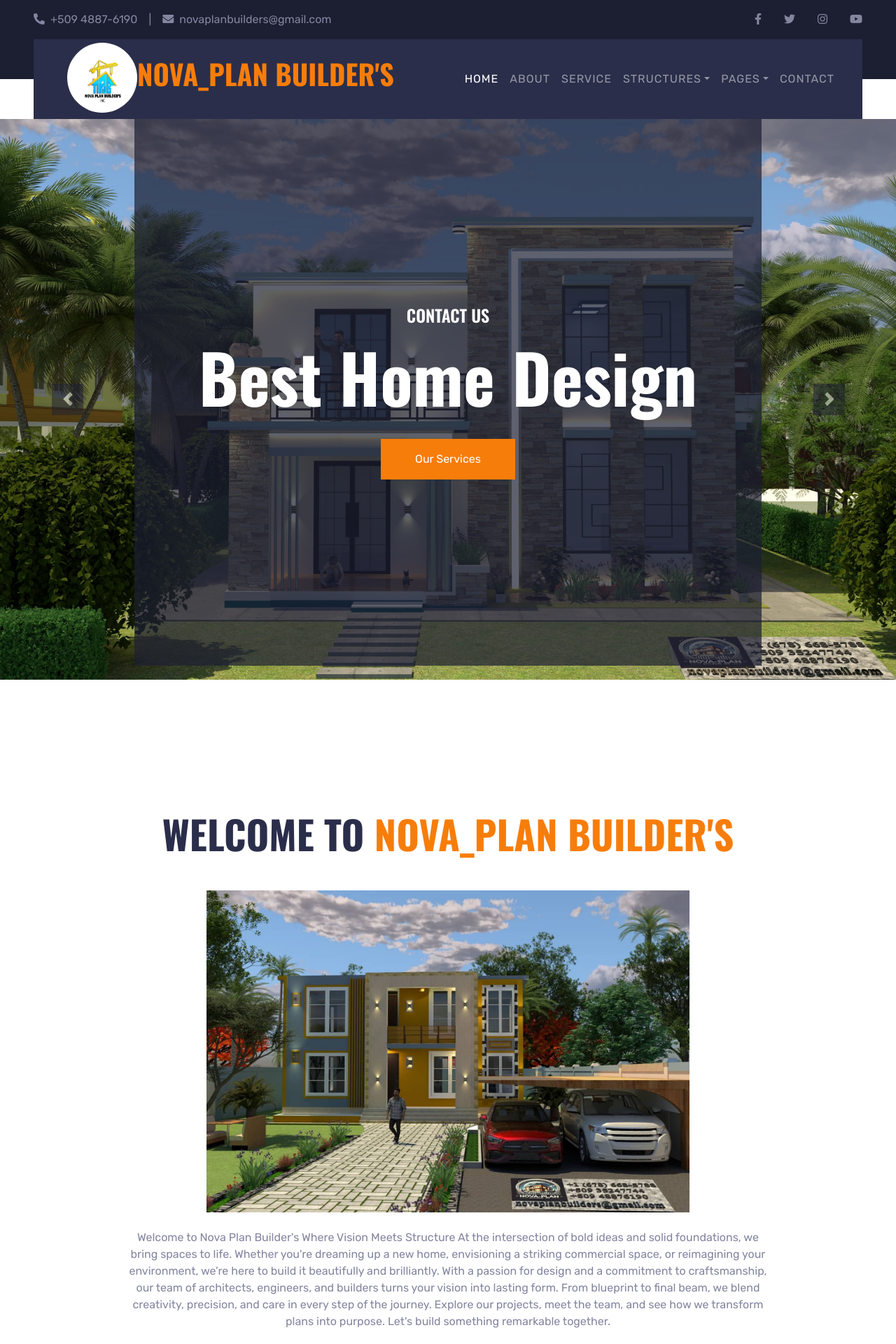
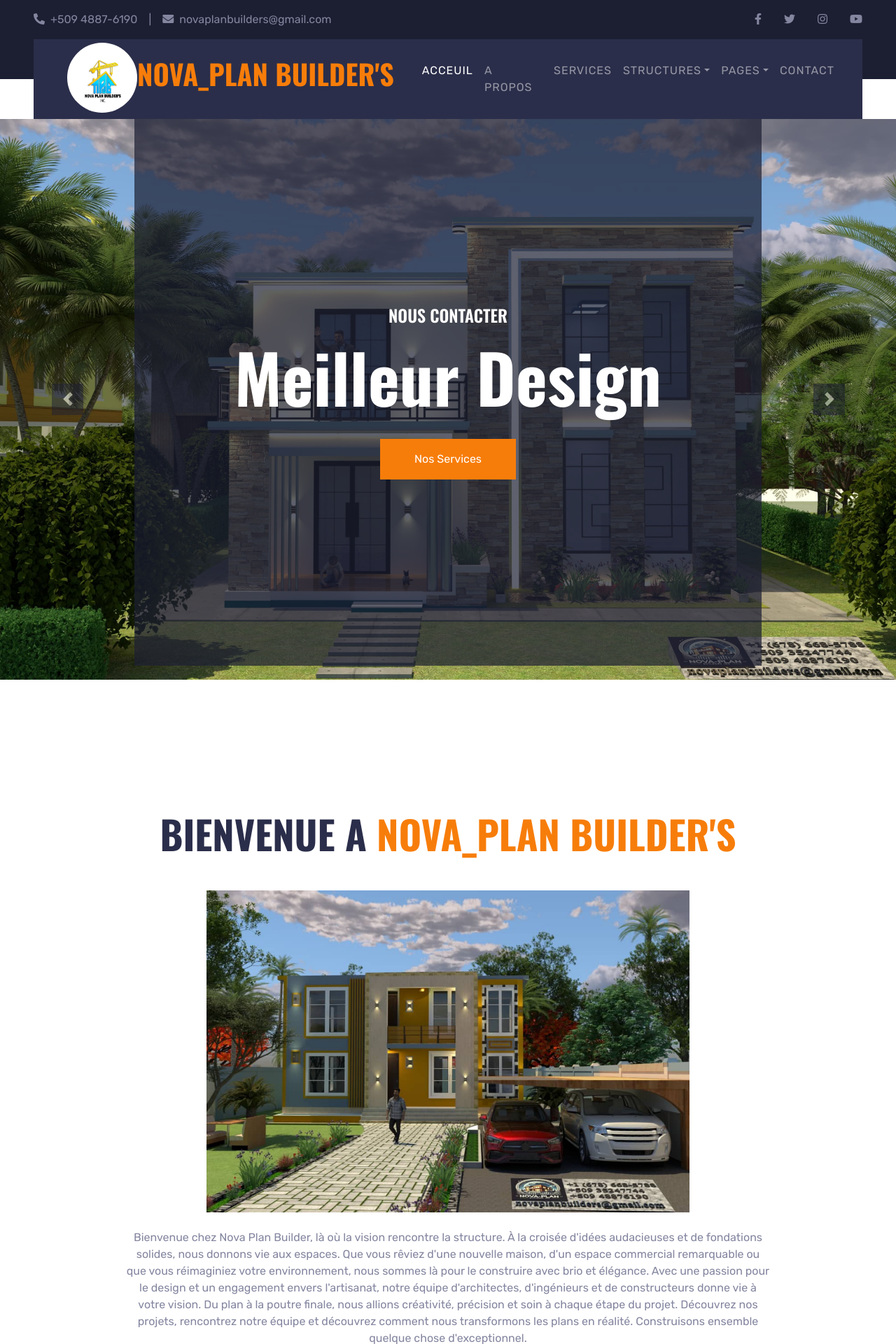
Before and after one commit to Francklin509/Nova_Plan_App, a Django app: page / in a window 1280 px wide. Shown: the top 1920 px of the page at 70% size. Run offline with Django 3.2, Linux system fonts and the light colour scheme; some libraries are stand-ins or nearby versions.

Commit message:
To french

```diff
--- a/Nova_Plan_App/settings.py
+++ b/Nova_Plan_App/settings.py
@@ -31,7 +31,7 @@ SECRET_KEY = 'django-insecure-jp!n#4mq!oaq=0&+_k$$_5aj-!d6j9g-@l-%ivp4=&ikfjl1ty
 # SECURITY WARNING: don't run with debug turned on in production!
 DEBUG = True
 
-ALLOWED_HOSTS = []
+ALLOWED_HOSTS = ['nova-plan-builders.onrender.com']
 
 # Application definition
 
--- a/templates/homepage.html
+++ b/templates/homepage.html
@@ -12,9 +12,9 @@
         <img class="w-100" src="static/image/plan01.jpeg" alt="Image" style="height: 100%; object-fit: cover;">
                 <div class="carousel-caption d-flex flex-column align-items-center justify-content-center">
                     <div class="p-3" style="max-width: 900px;">
-                        <h4 class="text-white text-uppercase mb-md-3">Contact Us</h4>
-                        <h1 class="display-1 text-white mb-md-4">Best Home Design</h1>
-                        <a href="services" class="btn btn-primary py-md-3 px-md-5 mt-2">Our Services</a>
+                        <h4 class="text-white text-uppercase mb-md-3"> Nous Contacter</h4>
+                        <h1 class="display-1 text-white mb-md-4">Meilleur Design</h1>
+                        <a href="services" class="btn btn-primary py-md-3 px-md-5 mt-2">Nos Services</a>
                     </div>
                 </div>
             </div>
@@ -22,12 +22,12 @@
                 <img class="w-100" src="static/image/plan01.jpeg" alt="Image">
                 <div class="carousel-caption d-flex flex-column align-items-center justify-content-center">
                     <div class="p-3" style="max-width: 900px;">
-                        <h4 class="text-white text-uppercase mb-md-3">Contact Us</h4>
-                        <h1 class="display-1 text-white mb-md-4">Best Price For Your Quote</h1>
+                        <h4 class="text-white text-uppercase mb-md-3">Nous Contacter</h4>
+                        <h1 class="display-1 text-white mb-md-4">Meilleur Prix</h1>
                          {% if user.is_authenticated %}
                         <a href="/services" class="btn btn-primary py-md-3 px-md-5 mt-2">Our Services</a>
                         {% else %}
-                        <a href="/login?next=/users" class="btn btn-primary py-md-3 px-md-5 mt-2">Our Services</a>
+                        <a href="/login?next=/users" class="btn btn-primary py-md-3 px-md-5 mt-2">Nos Services</a>
                         {% endif %}
                     </div>
                 </div>
@@ -49,17 +49,17 @@
     <!-- About Start -->
     <div class="container-fluid py-5">
         <div class="container pt-5 pb-3">
-            <h1 class="display-4 text-uppercase text-center mb-5">Welcome To <span class="text-primary">Nova_Plan Builder's</span></h1>
+            <h1 class="display-4 text-uppercase text-center mb-5">Bienvenue a <span class="text-primary">Nova_Plan Builder's</span></h1>
             <div class="row justify-content-center">
                 <div class="col-lg-10 text-center">
                     <img class="w-75 mb-4" src="static/image/plan002.jpg" alt="">
-                    <p>Welcome to Nova Plan Builder's Where Vision Meets Structure
+                    <p>Bienvenue chez Nova Plan Builder, là où la vision rencontre la structure.
 
-At the intersection of bold ideas and solid foundations, we bring spaces to life. Whether you're dreaming up a new home, envisioning a striking commercial space, or reimagining your environment, we’re here to build it beautifully and brilliantly.
+À la croisée d'idées audacieuses et de fondations solides, nous donnons vie aux espaces. Que vous rêviez d'une nouvelle maison, d'un espace commercial remarquable ou que vous réimaginiez votre environnement, nous sommes là pour le construire avec brio et élégance.
 
-With a passion for design and a commitment to craftsmanship, our team of architects, engineers, and builders turns your vision into lasting form. From blueprint to final beam, we blend creativity, precision, and care in every step of the journey.
+Avec une passion pour le design et un engagement envers l'artisanat, notre équipe d'architectes, d'ingénieurs et de constructeurs donne vie à votre vision. Du plan à la poutre finale, nous allions créativité, précision et soin à chaque étape du projet.
 
-Explore our projects, meet the team, and see how we transform plans into purpose. Let's build something remarkable together.</p>
+Découvrez nos projets, rencontrez notre équipe et découvrez comment nous transformons les plans en réalité. Construisons ensemble quelque chose d'exceptionnel.</p>
                 </div>
             </div>
             <div class="row mt-3">
@@ -76,7 +76,7 @@ Explore our projects, meet the team, and see how we transform plans into purpose
                         <div class="d-flex align-items-center justify-content-center flex-shrink-0 bg-primary ml-n4 mr-4" style="width: 100px; height: 100px;">
                             <i class="fa fa-2x fa-home text-secondary"></i>
                         </div>
-                        <h4 class="text-light text-uppercase m-0">Booking for your Architechture at Anytime</h4>
+                        <h4 class="text-light text-uppercase m-0">Contactez nous pour votre Architecture, quand vous voulez</h4>
                     </div>
                 </div>
                 <div class="col-lg-4 mb-2">
@@ -84,7 +84,7 @@ Explore our projects, meet the team, and see how we transform plans into purpose
                         <div class="d-flex align-items-center justify-content-center flex-shrink-0 bg-primary ml-n4 mr-4" style="width: 100px; height: 100px;">
                             <i class="fa fa-2x fa-map-marker-alt text-secondary"></i>
                         </div>
-                        <h4 class="text-uppercase m-0">Available Anywhere</h4>
+                        <h4 class="text-uppercase m-0">Disponible Partout</h4>
                     </div>
                 </div>
             </div>
@@ -96,7 +96,7 @@ Explore our projects, meet the team, and see how we transform plans into purpose
     <!-- Services Start -->
     <div class="container-fluid py-5">
         <div class="container pt-5 pb-3">
-            <h1 class="display-4 text-uppercase text-center mb-5">Our Services</h1>
+            <h1 class="display-4 text-uppercase text-center mb-5">Nos Services</h1>
             <div class="row">
                 <div class="col-lg-4 col-md-6 mb-2">
                     <div class="service-item d-flex flex-column justify-content-center px-4 mb-4">
@@ -107,7 +107,7 @@ Explore our projects, meet the team, and see how we transform plans into purpose
                             <h1 class="display-2 text-white mt-n2 m-0">01</h1>
                         </div>
                         <h4 class="text-uppercase mb-3">Architechture</h4>
-                        <p class="m-0">Architecture is more than the structure it’s the story it tells, the feeling it evokes, and the lives it shapes. At Nova Plan Builder's, we believe that exceptional design emerges from the perfect balance of form and function, art and engineering, imagination and reality.</p>
+                        <p class="m-0">L'architecture est bien plus qu'une structure : c'est l'histoire qu'elle raconte, les sentiments qu'elle évoque et les vies qu'elle façonne. Chez Nova Plan Builder, nous sommes convaincus qu'un design exceptionnel naît de l'équilibre parfait entre forme et fonction, art et ingénierie, imagination et réalité.</p>
                     </div>
                 </div>
                 <div class="col-lg-4 col-md-6 mb-2">
@@ -118,8 +118,8 @@ Explore our projects, meet the team, and see how we transform plans into purpose
                             </div>
                             <h1 class="display-2 text-white mt-n2 m-0">02</h1>
                         </div>
-                        <h4 class="text-uppercase mb-3">Quote</h4>
-                        <p class="m-0">Let’s Design Your Vision Ready to turn concept into creation? Whether you're planning a sleek residential build, a dynamic commercial space, or a bespoke renovation, our architectural team is here to guide you from idea to execution.</p>
+                        <h4 class="text-uppercase mb-3">Devis</h4>
+                        <p class="m-0">Concevons votre vision ! Prêt à concrétiser votre projet ? Que vous envisagiez une construction résidentielle élégante, un espace commercial dynamique ou une rénovation sur mesure, notre équipe d'architectes est là pour vous accompagner de l'idée à la réalisation.</p>
                     </div>
                 </div>
                 <div class="col-lg-4 col-md-6 mb-2">
@@ -130,8 +130,8 @@ Explore our projects, meet the team, and see how we transform plans into purpose
                             </div>
                             <h1 class="display-2 text-white mt-n2 m-0">03</h1>
                         </div>
-                        <h4 class="text-uppercase mb-3">Area Inspection</h4>
-                        <p class="m-0">Before any groundbreaking begins, a solid foundation starts with knowledge. Our Area Inspection Services provide an in depth analysis of your project site evaluating terrain, topography, zoning regulations, and potential design challenges.</p>
+                        <h4 class="text-uppercase mb-3">Etude terrain</h4>
+                        <p class="m-0">Avant tout début de chantier, une base solide repose sur la connaissance. Nos services d'inspection de zone fournissent une analyse approfondie du site de votre projet, évaluant le terrain, la topographie, les réglementations de zonage et les éventuels défis de conception.</p>
                     </div>
                 </div>
                 <div class="col-lg-4 col-md-6 mb-2">
@@ -142,8 +142,8 @@ Explore our projects, meet the team, and see how we transform plans into purpose
                             </div>
                             <h1 class="display-2 text-white mt-n2 m-0">04</h1>
                         </div>
-                        <h4 class="text-uppercase mb-3">Plan Conception</h4>
-                        <p class="m-0">Every great structure starts with a powerful idea and the right plan brings that idea to life. Our Plan Conception Services transform your goals into comprehensive, actionable design strategies that serve as the blueprint for success.</p>
+                        <h4 class="text-uppercase mb-3"> Conception Plan</h4>
+                        <p class="m-0">Toute grande structure naît d'une idée puissante, et un plan adapté lui donne vie. Nos services de conception transforment vos objectifs en stratégies de conception complètes et concrètes, gages de réussite.</p>
                     </div>
                 </div>
                 <div class="col-lg-4 col-md-6 mb-2">
@@ -154,8 +154,8 @@ Explore our projects, meet the team, and see how we transform plans into purpose
                             </div>
                             <h1 class="display-2 text-white mt-n2 m-0">05</h1>
                         </div>
-                        <h4 class="text-uppercase mb-3">Home Restauration</h4>
-                        <p class="m-0">Your home has a story and we’re here to help restore it with care, precision, and artistry. Whether it’s preserving historical charm or modernizing for today’s lifestyle, our Home Restoration Services bring craftsmanship and character together in perfect harmony.</p>
+                        <h4 class="text-uppercase mb-3">Restauration</h4>
+                        <p class="m-0">Votre maison a une histoire et nous sommes là pour la restaurer avec soin, précision et savoir-faire. Qu'il s'agisse de préserver le charme historique ou de moderniser votre maison pour l'adapter au style de vie actuel, nos services de restauration allient savoir-faire et caractère en parfaite harmonie.</p>
                     </div>
                 </div>
                 <div class="col-lg-4 col-md-6 mb-2">
@@ -166,8 +166,8 @@ Explore our projects, meet the team, and see how we transform plans into purpose
                             </div>
                             <h1 class="display-2 text-white mt-n2 m-0">06</h1>
                         </div>
-                        <h4 class="text-uppercase mb-3">Modern Constrution</h4>
-                        <p class="m-0">Today Innovation is at the heart of everything we build. Our Modern Construction Services combine cutting edge technology, contemporary design, and sustainable practices to create spaces that are not just built for today but designed for the future.</p>
+                        <h4 class="text-uppercase mb-3"> Constrution Moderne</h4>
+                        <p class="m-0">Aujourd'hui, l'innovation est au cœur de tout ce que nous construisons. Nos services de construction modernes allient technologie de pointe, design contemporain et pratiques durables pour créer des espaces non seulement conçus pour aujourd'hui, mais aussi pour demain.</p>
                     </div>
                 </div>
             </div>
@@ -182,8 +182,8 @@ Explore our projects, meet the team, and see how we transform plans into purpose
             <div class="bg-banner py-5 px-4 text-center">
                 <div class="py-5">
                     <h1 class="display-1 text-uppercase text-primary mb-4"> OFF</h1>
-                    <h1 class="text-uppercase text-light mb-4">Special Offer For New Members</h1>
-                    <p class="mb-4">Only for Sunday from 1st Jan to 30th Jan 2026</p>
+                    <h1 class="text-uppercase text-light mb-4">Offres Speciales pour les nouveaux membre</h1>
+                    <p class="mb-4">De 1er a 30 Janvier 2026</p>
                     <a class="btn btn-primary mt-2 py-3 px-5" href="/users">Register Now</a>
                 </div>
             </div>
@@ -195,48 +195,48 @@ Explore our projects, meet the team, and see how we transform plans into purpose
     <!-- Rent A Car Start -->
     <div class="container-fluid py-5">
         <div class="container pt-5 pb-3">
-            <h1 class="display-4 text-uppercase text-center mb-5">Find Your New Home</h1>
+            <h1 class="display-4 text-uppercase text-center mb-5">Trouvez Votre Nouvelle Maison</h1>
             <div class="row">
                 <div class="col-lg-4 col-md-6 mb-2">
                     <div class="rent-item mb-4">
                         <img class="img-fluid mb-4" src="img/car-rent-1.png" alt="">
-                        <h4 class="text-uppercase mb-4">Wood Structures</h4>
-                        <a class="btn btn-primary px-3" href="">$9.60/Month</a>
+                        <h4 class="text-uppercase mb-4">Structures Bois</h4>
+                        <a class="btn btn-primary px-3" href="">A partir de 00.00$</a>
                     </div>
                 </div>
                 <div class="col-lg-4 col-md-6 mb-2">
                     <div class="rent-item active mb-4">
                         <img class="img-fluid mb-4" src="img/car-rent-2.png" alt="">
-                        <h4 class="text-uppercase mb-4">Metal Structures</h4>
-                        <a class="btn btn-primary px-3" href="">$9.50/Month</a>
+                        <h4 class="text-uppercase mb-4"> Structures Metal</h4>
+                        <a class="btn btn-primary px-3" href="">A partir de 00.00$</a>
                     </div>
                 </div>
                 <div class="col-lg-4 col-md-6 mb-2">
                     <div class="rent-item mb-4">
                         <img class="img-fluid mb-4" src="img/car-rent-3.png" alt="">
-                        <h4 class="text-uppercase mb-4">Parasismics</h4>
-                        <a class="btn btn-primary px-3" href="">$15.00/Month</a>
+                        <h4 class="text-uppercase mb-4">Parasismiques</h4>
+                        <a class="btn btn-primary px-3" href="">A partir de 00.00$</a>
                     </div>
                 </div>
                 <div class="col-lg-4 col-md-6 mb-2">
                     <div class="rent-item mb-4">
                         <img class="img-fluid mb-4" src="img/car-rent-4.png" alt="">
-                        <h4 class="text-uppercase mb-4">Wood Structures</h4>
-                        <a class="btn btn-primary px-3" href="">$99.00/Month</a>
+                        <h4 class="text-uppercase mb-4">Structures Beton</h4>
+                        <a class="btn btn-primary px-3" href="">A partir de 00.00$</a>
                     </div>
                 </div>
                 <div class="col-lg-4 col-md-6 mb-2">
                     <div class="rent-item mb-4">
                         <img class="img-fluid mb-4" src="img/car-rent-5.png" alt="">
-                        <h4 class="text-uppercase mb-4">Wood Structures</h4>
-                        <a class="btn btn-primary px-3" href="">$99.00/Month</a>
+                        <h4 class="text-uppercase mb-4">Structures Mixte</h4>
+                        <a class="btn btn-primary px-3" href="">A partir de 00.00$</a>
                     </div>
                 </div>
                 <div class="col-lg-4 col-md-6 mb-2">
                     <div class="rent-item mb-4">
                         <img class="img-fluid mb-4" src="img/car-rent-6.png" alt="">
-                        <h4 class="text-uppercase mb-4">Wood Structures</h4>
-                        <a class="btn btn-primary px-3" href="">$99.00/Month</a>
+                        <h4 class="text-uppercase mb-4">Nouvelles Structures</h4>
+                        <a class="btn btn-primary px-3" href="">A partir de 00.00$</a>
                     </div>
                 </div>
             </div>
--- a/templates/layout.html
+++ b/templates/layout.html
@@ -1,6 +1,6 @@
 <!DOCTYPE html>
 {% load static %}
-<html lang="en">
+<html lang="fr">
 <head>
     <meta charset="UTF-8">
     <meta name="viewport" content="width=device-width, initial-scale=1.0">
@@ -75,13 +75,13 @@
             </button>
             <div class="collapse navbar-collapse justify-content-between px-3" id="navbarCollapse">
                 <div class="navbar-nav ml-auto py-0">
-                    <a href="/" class="nav-item nav-link active">Home</a>
-                    <a href="/about" class="nav-item nav-link">About</a>
-                    <a href="/service" class="nav-item nav-link">Service</a>
+                    <a href="/" class="nav-item nav-link active">Acceuil</a>
+                    <a href="/about" class="nav-item nav-link">A propos</a>
+                    <a href="/service" class="nav-item nav-link">Services</a>
                     <div class="nav-item dropdown">
                         <a href="#" class="nav-link dropdown-toggle" data-toggle="dropdown">Structures</a>
                         <div class="dropdown-menu rounded-0 m-0">
-                            <a href="wood.html" class="dropdown-item">Wood</a>
+                            <a href="wood.html" class="dropdown-item">Bois</a>
                             <a href="metal.html" class="dropdown-item">Metal</a>
                             <a href="mixte.html" class="dropdown-item">Mixte</a>
                         </div>
@@ -89,7 +89,7 @@
                     <div class="nav-item dropdown">
                         <a href="#" class="nav-link dropdown-toggle" data-toggle="dropdown">Pages</a>
                         <div class="dropdown-menu rounded-0 m-0">
-                            <a href="/team" class="dropdown-item">The Team</a>
+                            <a href="/team" class="dropdown-item">Notre Equipe</a>
                         </div>
                     </div>
                     <a href="/contact" class="nav-item nav-link">Contact</a>
@@ -110,11 +110,11 @@
       <div class="container-fluid bg-secondary py-5 px-sm-3 px-md-5" style="margin-top: 90px;">
         <div class="row pt-5">
             <div class="col-lg-3 col-md-6 mb-5">
-                <h4 class="text-uppercase text-light mb-4">Get In Touch</h4>
+                <h4 class="text-uppercase text-light mb-4">Entrer en contact</h4>
                 <p class="mb-2"><i class="fa fa-map-marker-alt text-white mr-3"></i>Avenue Cartagena, Les Cayes, Haiti</p>
                 <p class="mb-2"><i class="fa fa-phone-alt text-white mr-3"></i>+509 4887-6190</p>
                 <p><i class="fa fa-envelope text-white mr-3"></i>novaplanbuilders@gmail.com</p>
-                <h6 class="text-uppercase text-white py-2">Follow Us</h6>
+                <h6 class="text-uppercase text-white py-2">Suivez Nous Sur</h6>
                 <div class="d-flex justify-content-start">
                     <a class="btn btn-lg btn-dark btn-lg-square mr-2" href="#"><i class="fab fa-twitter"></i></a>
                     <a class="btn btn-lg btn-dark btn-lg-square mr-2" href="#"><i class="fab fa-facebook-f"></i></a>
@@ -122,7 +122,7 @@
                 </div>
             </div>
             <div class="col-lg-3 col-md-6 mb-5">
-                <h4 class="text-uppercase text-light mb-4">Usefull Links</h4>
+                <h4 class="text-uppercase text-light mb-4">Liens Utiles</h4>
                 <div class="d-flex flex-column justify-content-start">
                     <a class="text-body mb-2" href="#"><i class="fa fa-angle-right text-white mr-2"></i>Private Policy</a>
                     <a class="text-body mb-2" href="#"><i class="fa fa-angle-right text-white mr-2"></i>Term & Conditions</a>
@@ -133,9 +133,9 @@
                 </div>
             </div>
             <div class="col-lg-3 col-md-6 mb-5">
-                    <h4 class="text-uppercase text-light mb-4">Newsletter</h4>
+                    <h4 class="text-uppercase text-light mb-4">Bulltin</h4>
                     <p class="mb-4">
-                        Sign to Our Newsletter
+                        Enregistrer votre adresse e-mail pour recevoir les dernières nouvelles et mises à jour de notre part.
                     </p>
                     <form method="post" action="">
                         {% csrf_token %}
```
